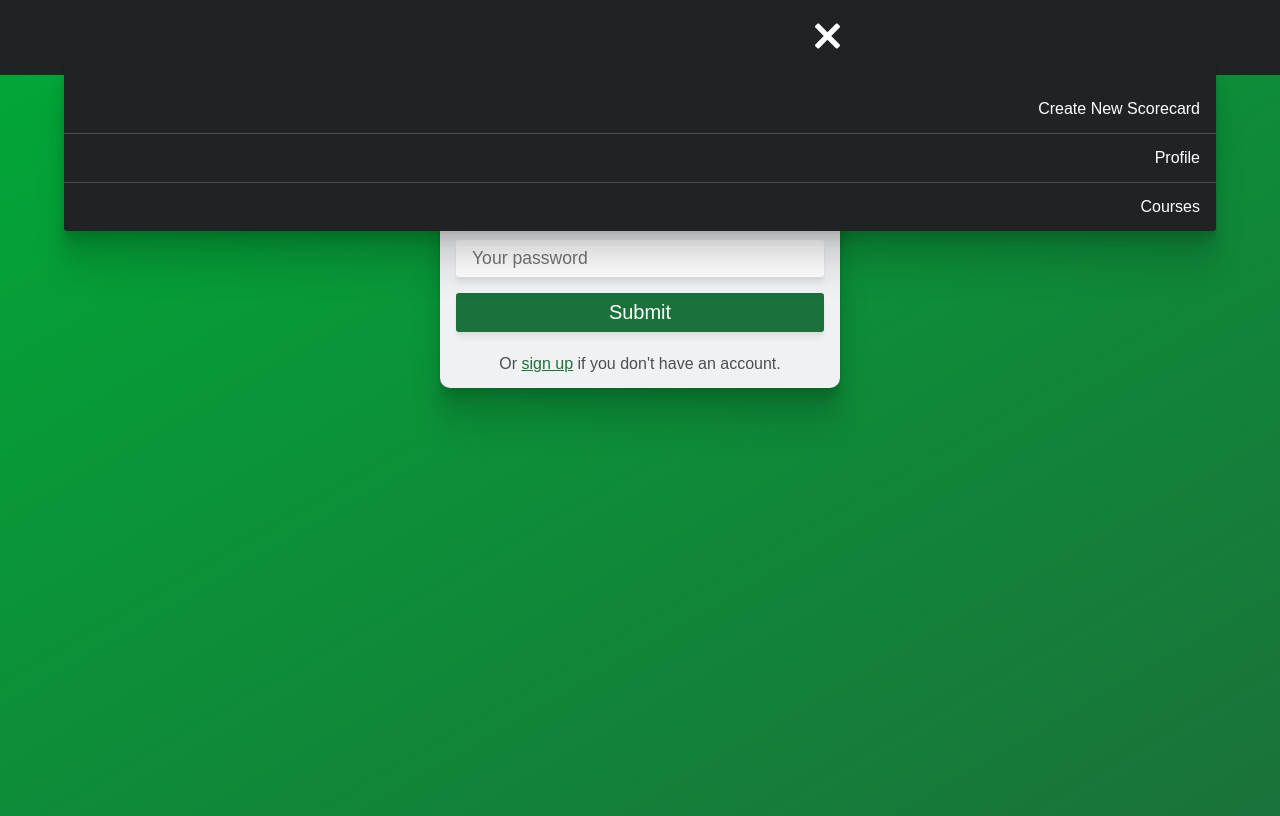
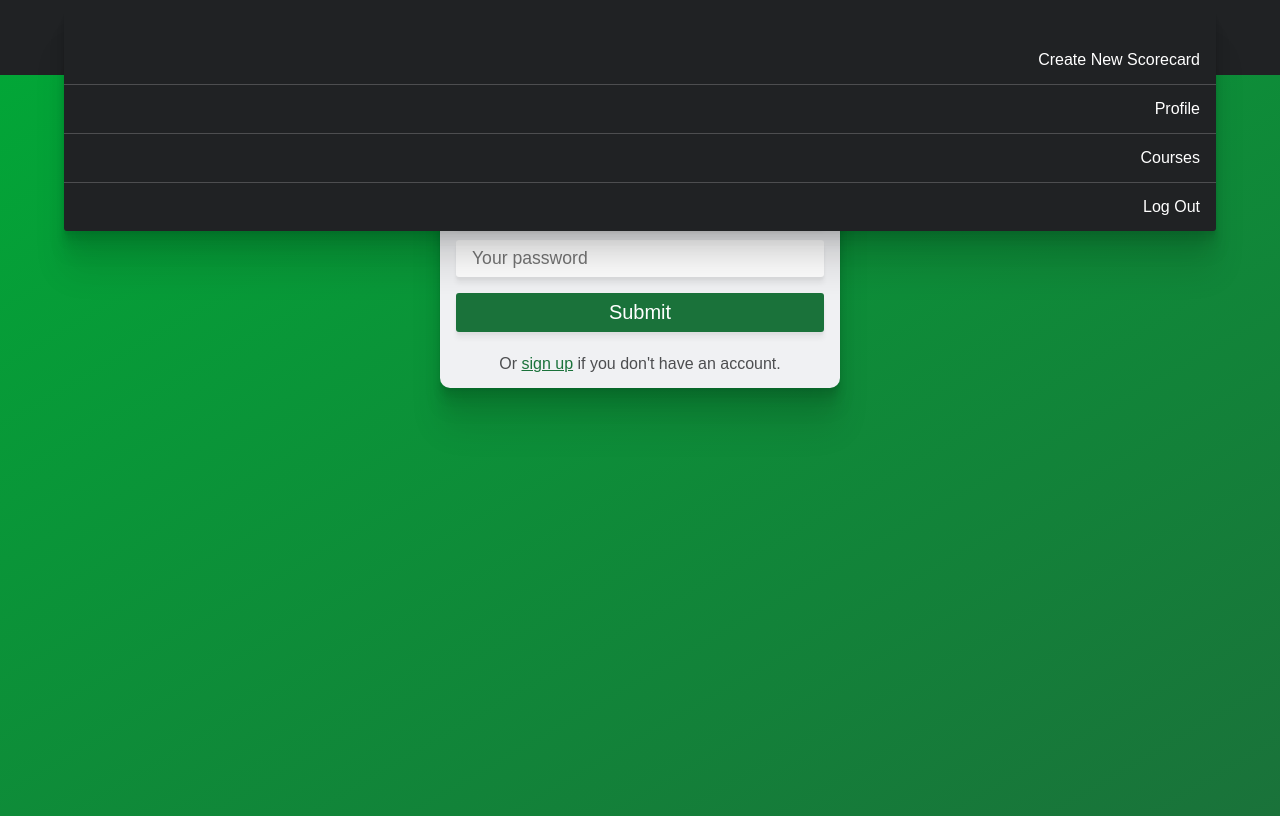
Before and after one commit to dkersten/golf-scorecard-frontend, a React (Create React App) app: page /login in a window 1280 px wide. Both pictures are taken after a click on the icon 822 px from the left and 36 px from the top of the page. Built offline with nearby package versions, Linux system fonts and the light colour scheme; no server answers.

Commit message:
updated Nav login/out functionality

```diff
--- a/src/App.js
+++ b/src/App.js
@@ -23,7 +23,7 @@ class App extends Component {
     },
     curentUserScorecards: [],
     currentScorecardToUpdate: '',
-    loggedIn: false
+    loggedIn: true
   }
 
   componentDidMount() {
@@ -83,11 +83,27 @@ class App extends Component {
     })
   }
 
+  navUpdateLogoutState = () => {
+    const user = {
+      id: '',
+      firstName: '',
+      lastName: '',
+      email: ''
+    }
+
+    this.setState({
+      loggedIn: false,
+      currentUser: user
+    })
+  }
+
   render() {
     console.log(this.state.currentUser, this.state.loggedIn)
     return (
       <div className="App">
-        <Nav />
+        {
+          this.state.loggedIn ? <Nav loggedIn={this.state.loggedIn} logoutFunc={this.navUpdateLogoutState} /> : null
+        }
 
         <Switch>
 
--- a/src/components/Login.js
+++ b/src/components/Login.js
@@ -1,7 +1,5 @@
 import React, { Component } from 'react';
 import { Link } from 'react-router-dom';
-import PropTypes from "prop-types";
-import { withRouter } from "react-router";
 
 class Login extends Component {
 
--- a/src/components/Nav.js
+++ b/src/components/Nav.js
@@ -31,6 +31,10 @@ class Nav extends Component {
         })
     }
 
+    handleLogOut = () => {
+        this.props.logoutFunc()
+    }
+
     navOpen = () => {
         return(
             <div onClick={this.closeNavMenu} className="nav-links">
@@ -38,6 +42,7 @@ class Nav extends Component {
                     <li><NavLink to="/scorecard/new">Create New Scorecard</NavLink></li>
                     <li><NavLink to="/profile">Profile</NavLink></li>
                     <li><NavLink to="/courses">Courses</NavLink></li>
+                    <li><NavLink onClick={this.handleLogOut} to="/">Log Out</NavLink></li>
                 </ul>
             </div>
         )
--- a/src/components/ScorecardOverview.js
+++ b/src/components/ScorecardOverview.js
@@ -54,6 +54,7 @@ class ScorecardOverview extends Component {
     }
 
     deleteRound = e => {
+        // console.log(e.target.parentNode.parentNode.remove())
         fetch(`http://localhost:3000/scorecards/${this.props.scorecardID}`, {
             method: "DELETE",
             headers: {
```
